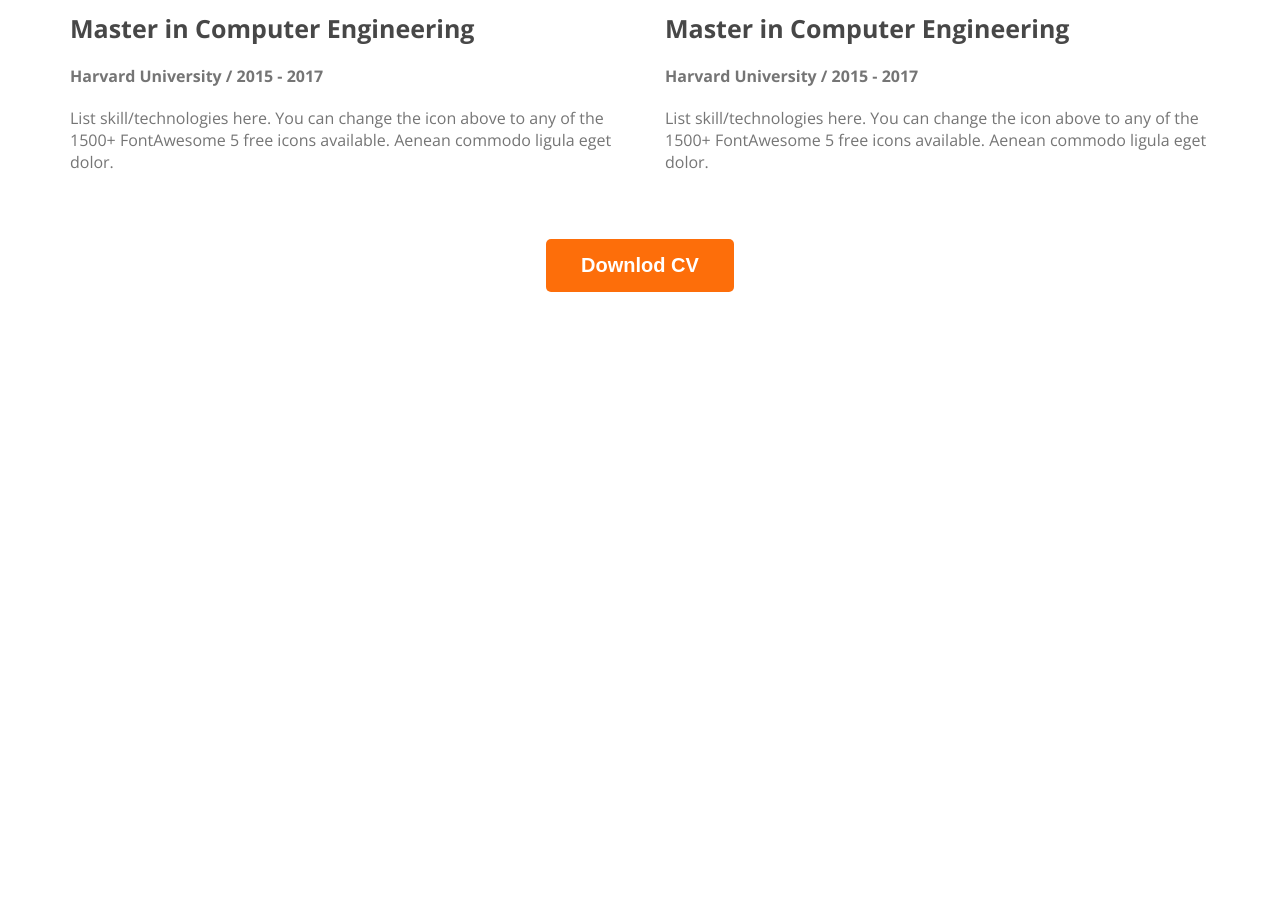
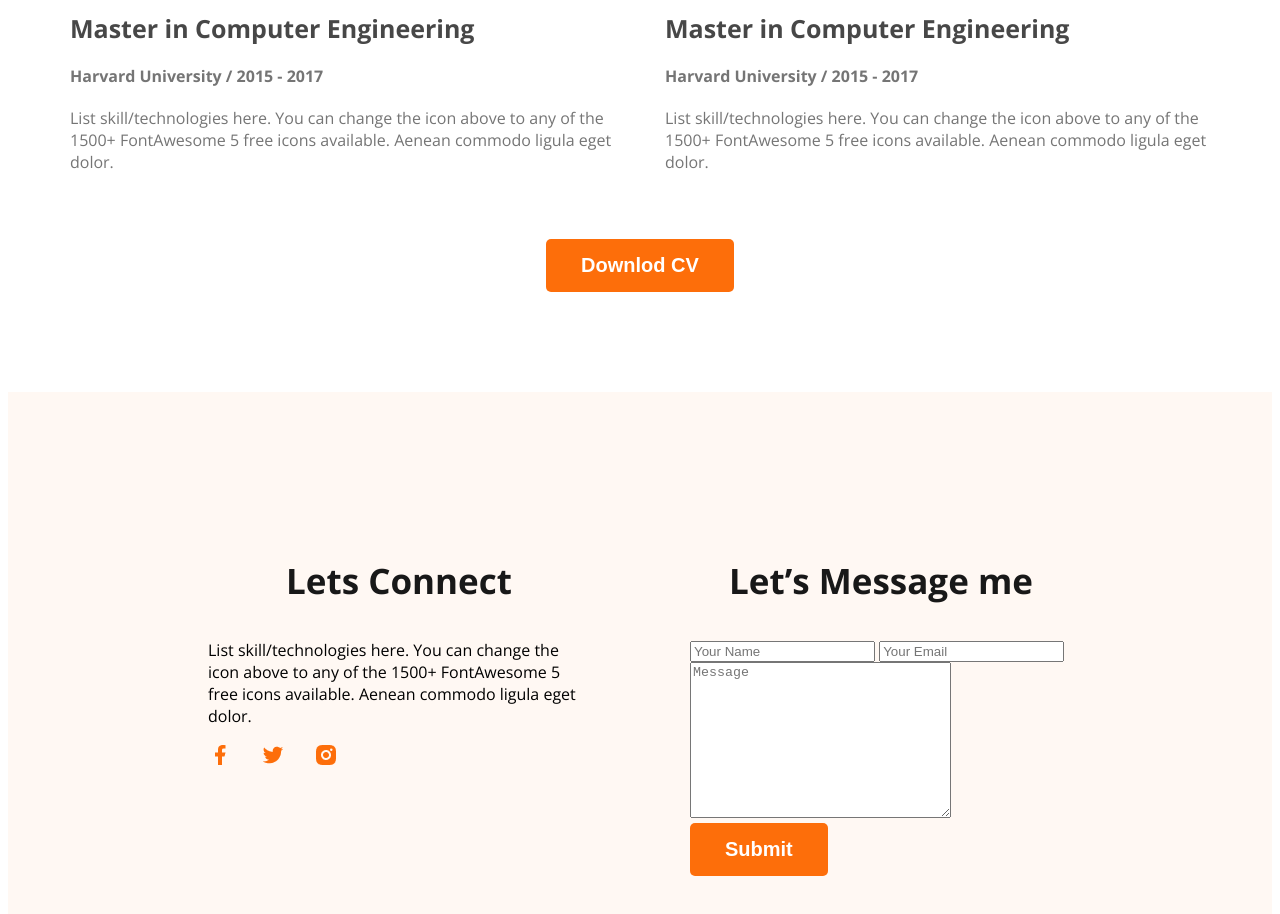
Before and after one commit to Ashraful-Ahsan/webdeveloper-portfolio, a plain HTML site: page index.html in a window 1280 px wide. Shown: the part 2890-3804 px from the top of the page. Before the commit the page ends 3190 px from the top, so only its background shows below. Drawn offline with nearby package versions, Linux system fonts and the light colour scheme; a web font is replaced by a local one.

Commit message:
finished footer section

```diff
--- a/index.html
+++ b/index.html
@@ -208,6 +208,26 @@
 
     </main>
 
-    <footer></footer>
+    <footer>
+      <div class="footer-column">
+        <h3 class="section-title">Lets Connect</h3>
+        <p section-description>List skill/technologies here. You can change the icon above
+          to any of the 1500+ FontAwesome 5 free icons available. Aenean commodo ligula eget dolor.</p>
+          <div class="social-links">
+            <a href=""><img src="images/icons/facebook.png" alt=""></a>
+            <a href=""><img src="images/icons/twitter.png" alt=""></a>
+            <a href=""><img src="images/icons/insta.png" alt=""></a>
+          </div>
+      </div>
+      <div class="footer-column"><h3 class="section-title">Let’s Message me</h3>
+
+        <form action="" class="contact">
+          <input type="text" placeholder="Your Name">
+          <input type="email" name="" id="" placeholder="Your Email">
+          <textarea name="" id="" cols="30" rows="10" placeholder="Message"></textarea>
+          <input type="submit" value="Submit" class="btn-primary">
+        </form>
+      </div>
+    </footer>
   </body>
 </html>
--- a/styles/portfolio.css
+++ b/styles/portfolio.css
@@ -182,9 +182,9 @@ main section {
   font-weight: 700;
 }
 
-.resume-item-institute{
-    margin-bottom: 20px;
-    margin-top: 0;
+.resume-item-institute {
+  margin-bottom: 20px;
+  margin-top: 0;
 }
 .resume-item-institute,
 .resume-item-description {
@@ -192,7 +192,38 @@ main section {
   font-size: 16px;
 }
 
-.download-cv{
-    text-align: center;
-    margin-top: 50px;
+.download-cv {
+  text-align: center;
+  margin-top: 50px;
 }
+
+/* footer style */
+footer {
+  display: flex;
+  background: #fff8f3;
+  padding: 130px 200px;
+  margin-top: 100px;
+  gap: 100px;
+}
+
+.footer-column {
+  width: 50%;
+}
+
+.social-links a{
+        margin-right: 25px;
+
+.contact input[type="text"], .contact input[type="email"],
+textarea {
+  display: block;
+  margin-bottom: 25px;
+  padding: 18px 35px;
+  color: #757575;
+  font-size: 16px;
+  border-radius: 5px;
+  background: #fff;
+  border: 0;
+  width: 100%;
+}
+
+.contact
```
